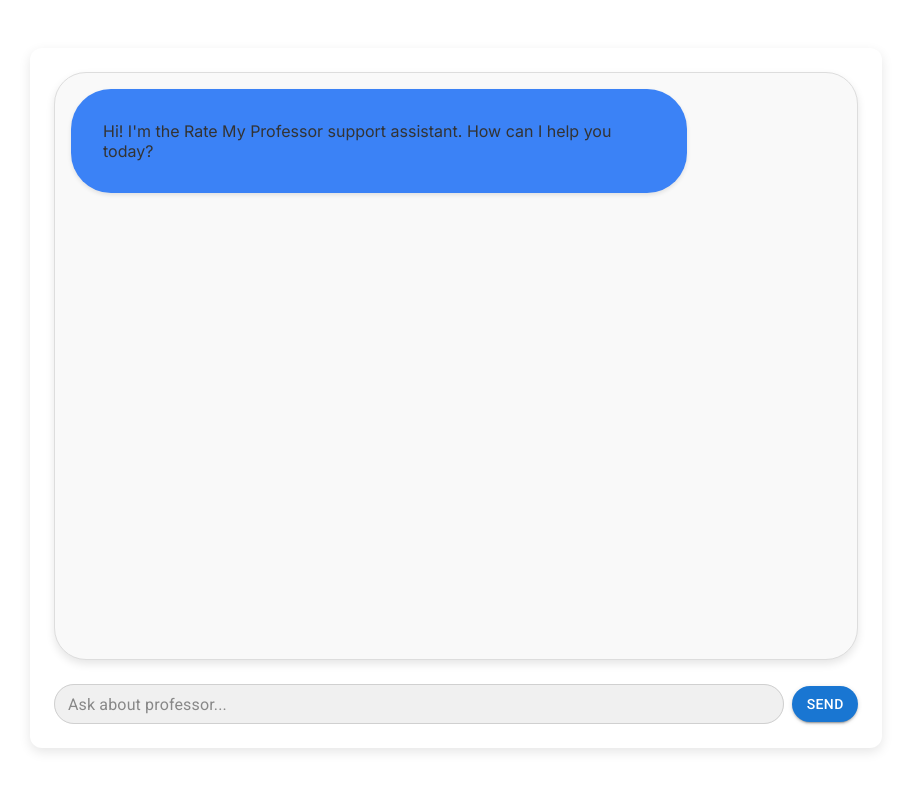
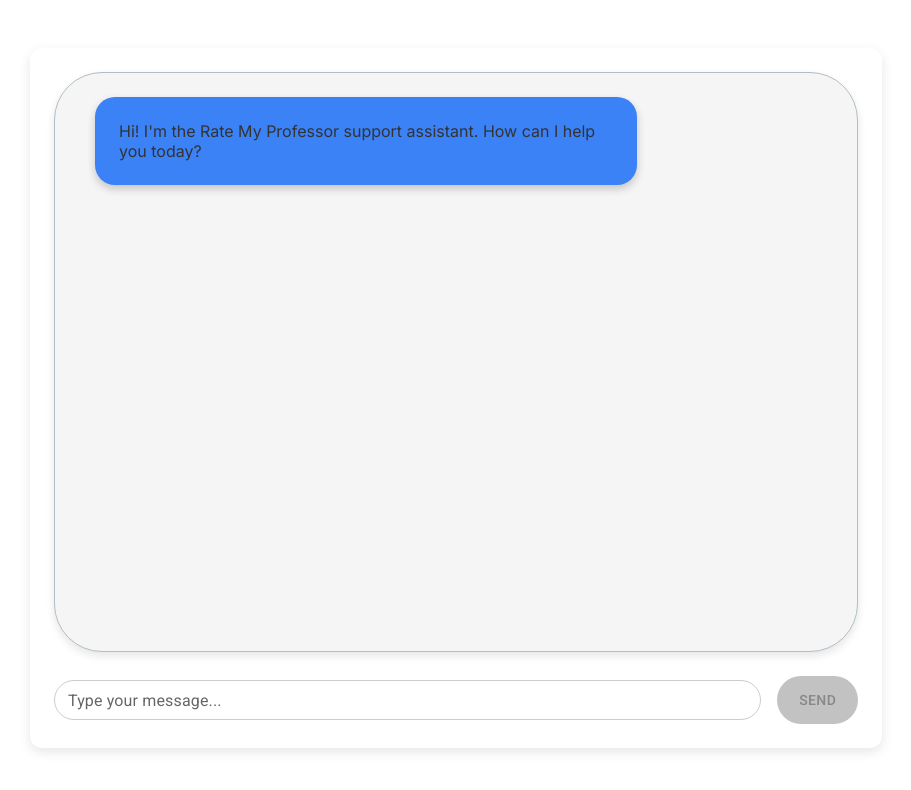
Before and after one commit to ummeaymen499/AI_rate_my_professor, a Next.js app: page /chat in a window 1280 px wide. Shown: the top 790 px of the page, without its empty margins (184-1095 px from the left). Built offline with nearby package versions, Linux system fonts and the light colour scheme.

Commit message:
Umme Aymen's Commit

```diff
--- a/components/Bubble.tsx
+++ b/components/Bubble.tsx
@@ -16,21 +16,24 @@
             display='flex'
             justifyContent={flushLeft ? 'flex-start' : 'flex-end'}
             mb={1}
+            px={2} // Added horizontal padding for better alignment
         >
             <Box
-                color={color || '#333'}
+                color={color || '#333333'} // Charcoal text color
                 bgcolor={bgcolor}
-                borderRadius={10}
-                p={4}
-                maxWidth='80%'
-                boxShadow="0 2px 4px rgba(0, 0, 0, 0.1)"
+                borderRadius='20px' // Softer border radius
+                p={3}
+                maxWidth='75%' // Adjusted max width for a more balanced look
+                boxShadow="0 4px 8px rgba(0, 0, 0, 0.2)" // Slightly deeper shadow for depth
                 sx={{
                     '&:last-child': {
                         mb: 0
                     }
                 }}
             >
-                <Markdown>{ content }</Markdown>
+                <Markdown>
+                    { content }
+                </Markdown>
             </Box>
         </Box>
     );
--- a/components/ChatInput.tsx
+++ b/components/ChatInput.tsx
@@ -2,7 +2,6 @@
 
 import Stack from '@mui/material/Stack';
 import TextField from '@mui/material/TextField';
-// import SendIcon from '@mui/icons-material/Send';
 import { useState } from 'react';
 import { Button } from '@mui/material';
 
@@ -30,9 +29,9 @@
     }
 
     return (
-        <Stack direction={'row'} spacing={1} alignItems='center'>
+        <Stack direction={'row'} spacing={2} alignItems='center'>
             <TextField
-                label="Ask about professor..."
+                label="Type your message..."
                 fullWidth
                 variant="outlined"
                 size="small"
@@ -40,62 +39,64 @@
                 onChange={(e) => setMessage(e.target.value)}
                 onKeyDown={handleKeyDown}
                 sx={{
-                    borderRadius: 20,
+                    borderRadius: '25px',
                     '& .MuiOutlinedInput-root': {
-                        borderRadius: 20,
-                        backgroundColor: '#f0f0f0',
+                        borderRadius: '25px',
+                        backgroundColor: '#ffffff', // Light background for the input
                         '& fieldset': {
-                            borderColor: '#d0d0d0',
+                            borderColor: '#cccccc', // Light gray border
                         },
                         '&:hover fieldset': {
-                            borderColor: '#3f51b5',
+                            borderColor: '#009688', // Teal border on hover
                             borderWidth: 2,
                         },
                         '&.Mui-focused fieldset': {
-                            borderColor: '#3f51b5',
+                            borderColor: '#009688', // Teal border when focused
                             borderWidth: 2,
                         },
                     },
                     '& .MuiInputLabel-root': {
-                        color: '#888',
+                        color: '#666', // Darker gray label
                         transition: 'color 0.3s',
                     },
                     '& .MuiInputLabel-root.Mui-focused': {
-                        color: '#3f51b5',
+                        color: '#009688', // Teal label when focused
                     },
                     '& .MuiInputBase-input': {
+                        color: '#333', // Dark text color
                         transition: 'color 0.3s',
                     },
                     '&:hover .MuiInputBase-input': {
-                        color: '#333',
+                        color: '#000', // Darker text color on hover
                     },
                     '&:focus-within .MuiInputBase-input': {
-                        color: '#000',
+                        color: '#000', // Darker text color when focused
                     },
                 }}
             />
-            {/* <IconButton
-                color="primary"
+            <Button
+                variant="contained"
                 onClick={handleSubmit}
                 disabled={debounce || !message.trim()}
                 sx={{
-                    borderRadius: '50%',
-                    bgcolor: '#3f51b5',
+                    borderRadius: '25px',
+                    bgcolor: '#009688', // Teal background for the button
                     color: '#fff',
+                    px: 3,
+                    py: 1.5,
                     '&:hover': {
-                        bgcolor: '#303f9f',
-                        transform: 'scale(1.1)',
+                        bgcolor: '#00796b', // Darker teal on hover
+                        transform: 'scale(1.05)',
                         transition: 'transform 0.2s, bgcolor 0.3s',
                     },
                     '&:disabled': {
-                        bgcolor: '#ccc',
+                        bgcolor: '#c2c2c2', // Light gray background for disabled state
                         color: '#888',
                     },
                 }}
             >
-                <SendIcon />
-            </IconButton> */}
-        <Button variant="contained" sx={{ borderRadius: 10 }} onClick={handleSubmit} disabled={debounce || false}>Send</Button>
+                Send
+            </Button>
         </Stack>
     );
 }
--- a/components/ChatWindow.tsx
+++ b/components/ChatWindow.tsx
@@ -2,7 +2,6 @@
 
 import Box from '@mui/material/Box';
 import Stack from '@mui/material/Stack';
-
 import { useRef, useEffect } from 'react';
 
 export type ChatWindowOptions = {
@@ -17,8 +16,8 @@
     const ref = useRef<HTMLElement | null>(null);
 
     useEffect(() => {
-        if(ref.current !== null) {
-            ref.current.scrollIntoView();
+        if (ref.current !== null) {
+            ref.current.scrollIntoView({ behavior: 'smooth' });
         }
     }, [children, ref])
 
@@ -27,14 +26,30 @@
             width={width}
             height={height}
             overflow='auto'
-            borderRadius={8}
-            border="1px solid #ddd"
-            boxShadow="0 4px 8px rgba(0, 0, 0, 0.1)"
-            p={2}
-            bgcolor="#f9f9f9"
+            borderRadius={12}
+            border="1px solid #b0bec5" // Light blue-gray border for a professional touch
+            boxShadow="0 4px 8px rgba(0, 0, 0, 0.1)" // Subtle shadow for depth
+            p={3}
+            bgcolor="#f5f5f5" // Light background color with a hint of blue
+            sx={{
+                position: 'relative',
+                '&::-webkit-scrollbar': {
+                    width: '10px',
+                },
+                '&::-webkit-scrollbar-track': {
+                    background: '#cfd8dc', // Light blue-gray track
+                },
+                '&::-webkit-scrollbar-thumb': {
+                    background: '#90caf9', // Light blue thumb
+                    borderRadius: '12px',
+                },
+                '&::-webkit-scrollbar-thumb:hover': {
+                    background: '#64b5f6', // Blue on hover
+                },
+            }}
         >
             <Stack direction='column' spacing={2} minHeight='100%'>
-                { children }
+                {children}
                 <span ref={ref}></span>
             </Stack>
         </Box>
```
Also changed, not shown: components/Landing.tsx (+47 -25 lines), 1 other file (tests, documents, lock files or other folders).
